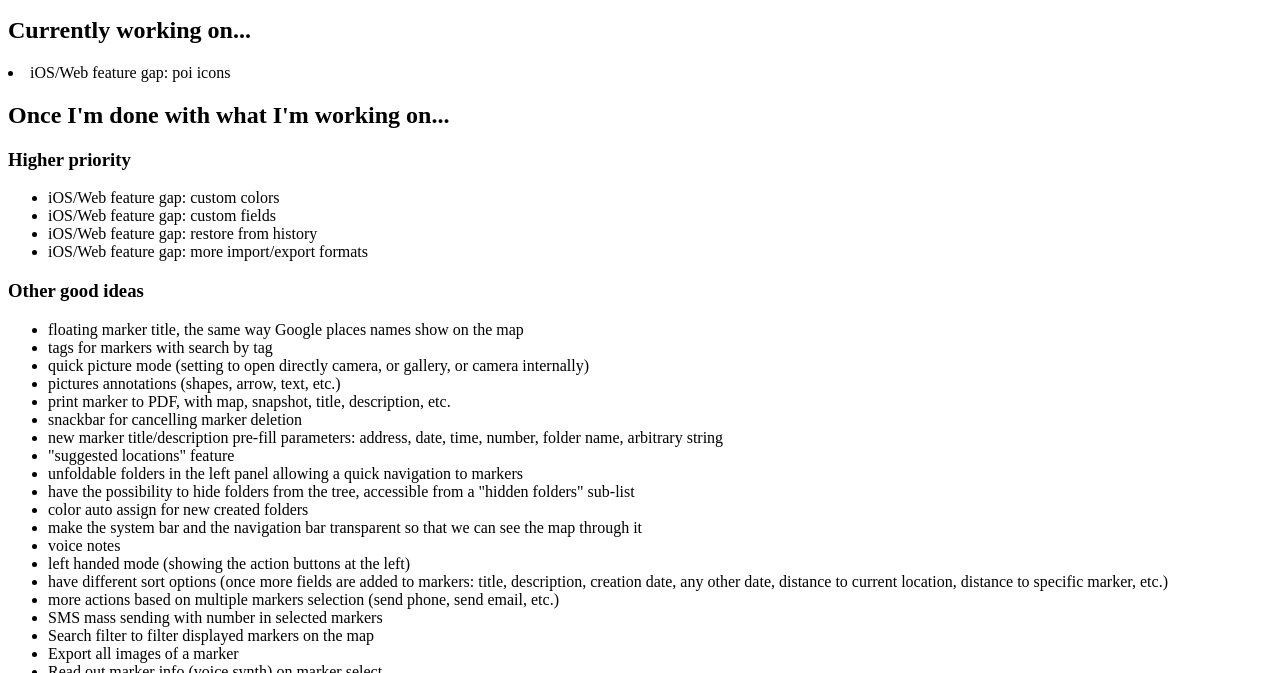
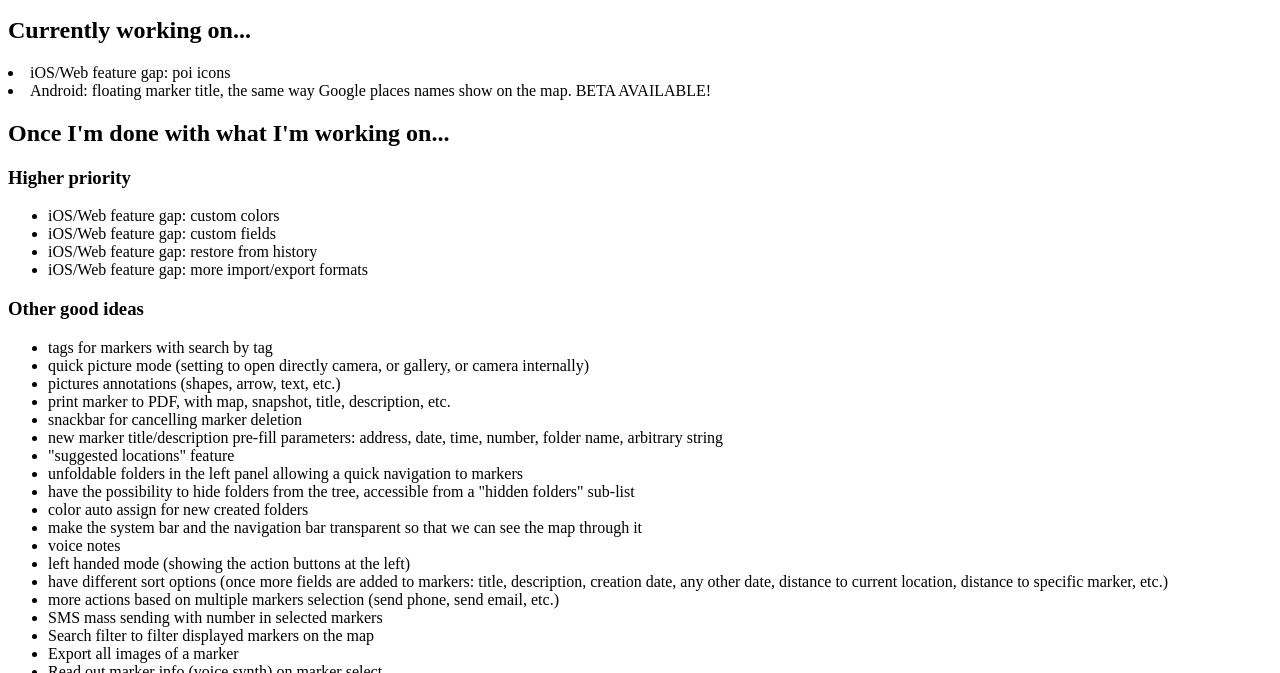
Before and after one commit to androidseb/androidseb.github.io, a plain HTML site: page wip.html in a window 1280 px wide. Shown: the part 127-800 px from the top of the page. Drawn offline with Linux system fonts and the light colour scheme.

Commit message:
updated WIP file

```diff
--- a/wip.html
+++ b/wip.html
@@ -20,6 +20,7 @@
 		Android app but not implemented in the iOS app and the web app</p>
 	<h2>Currently working on...</h2>
 		<li>iOS/Web feature gap: poi icons</li>
+		<li>Android: floating marker title, the same way Google places names show on the map. BETA AVAILABLE!</li>
 	<h2>Once I'm done with what I'm working on...</h2>
 	<h3>Higher priority</h3>
 	<ul>
@@ -30,7 +31,6 @@
 	</ul>
 	<h3>Other good ideas</h3>
 	<ul>
-		<li>floating marker title, the same way Google places names show on the map</li>
 		<li>tags for markers with search by tag</li>
 		<li>quick picture mode (setting to open directly camera, or gallery, or camera internally)</li>
 		<li>pictures annotations (shapes, arrow, text, etc.)</li>
```
